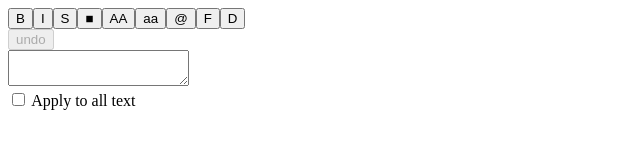
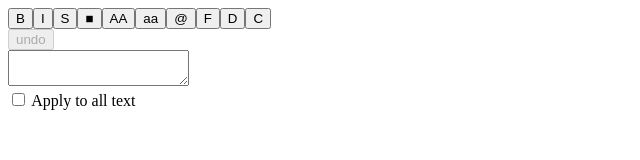
Before and after one commit to ermondel/react-editor, a React app: page / in a window 1280 px wide. Shown: the top 160 px of the page, without its empty margins (0-640 px from the left). Built offline with nearby package versions, Linux system fonts and the light colour scheme; the HTML template or start-up script is replaced by a standard one.

Commit message:
feat: adding data to the clipboard

```diff
--- a/package.json
+++ b/package.json
@@ -1,6 +1,6 @@
 {
   "name": "react-editor",
-  "version": "0.20.2",
+  "version": "0.21.2",
   "private": true,
   "homepage": "https://github.com/ermondel/react-editor#readme",
   "description": "react editor",
--- a/src/App.js
+++ b/src/App.js
@@ -28,6 +28,7 @@ class App extends Component {
     this.switchMode = this.switchMode.bind(this);
     this.formatAsFilename = this.formatAsFilename.bind(this);
     this.discardChanges = this.discardChanges.bind(this);
+    this.addToClipboard = this.addToClipboard.bind(this);
   }
 
   getSelectedTextFromEditor() {
@@ -227,6 +228,16 @@ class App extends Component {
     this.editorRef.current.focus();
   }
 
+  addToClipboard() {
+    const { text } = this.state;
+
+    if (text && navigator.clipboard) {
+      navigator.clipboard.writeText(text);
+    }
+
+    this.editorRef.current.focus();
+  }
+
   switchMode() {
     this.setState({ allText: !this.state.allText });
   }
@@ -263,6 +274,7 @@ class App extends Component {
           undo={this.undo}
           historyLength={this.editorHistory.length}
           discardChanges={this.discardChanges}
+          addToClipboard={this.addToClipboard}
         />
 
         <Editor
--- a/src/components/Panel.js
+++ b/src/components/Panel.js
@@ -25,6 +25,11 @@ const Panel = (props) => (
         title='discard changes'
         val='D'
       />
+      <PanelBtn
+        click={() => props.addToClipboard()}
+        title='add text to clipboard'
+        val='C'
+      />
     </div>
     <div className='panel__aside'>
       <PanelBtn
```
